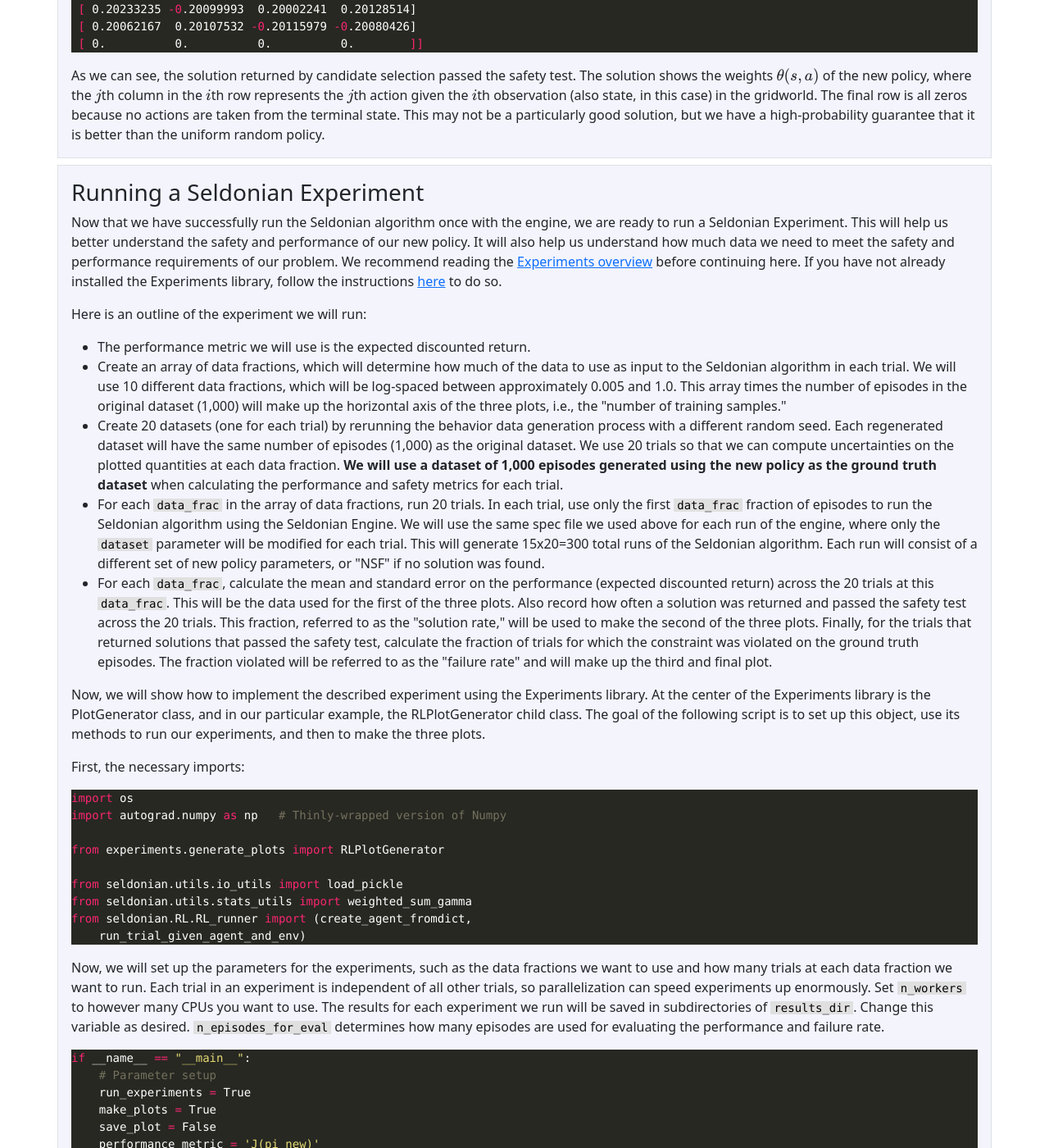
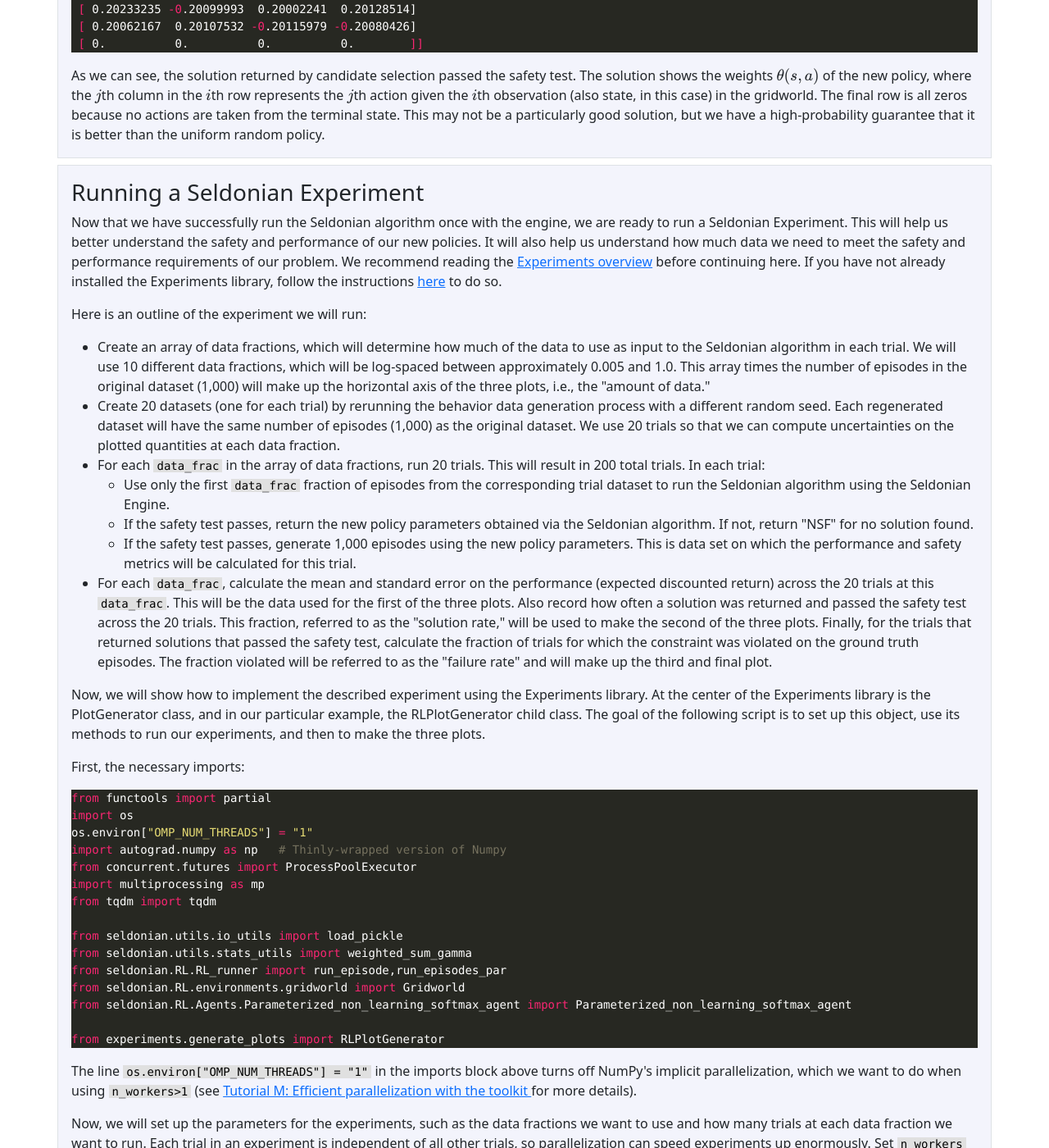
Before and after one commit to seldonian-framework/Tutorials, a Jekyll site: the page built from _tutorials/gridworld_RL_tutorial.md, in a window 1280 px wide and 1400 px high, scrolled down 8299 px. Shown: the whole window at 82% size. Built offline with Jekyll 4.4.1, drawn with Linux system fonts in a browser that asks for light colours; nearby versions of some CDN libraries; formulas are drawn with MathJax 3; some of the changed text lies outside the part shown.

Commit message:
edits on gridworld tutorial

```diff
--- a/_tutorials/gridworld_RL_tutorial.md
+++ b/_tutorials/gridworld_RL_tutorial.md
@@ -233,6 +233,7 @@
 <input type="button" style="float: right" class="btn btn-sm btn-secondary" onclick="copy2Clipboard(this)" value="Copy code snippet">
 {% highlight python %}
 # createSpec.py
+import autograd.numpy as np
 from seldonian.RL.Agents.Policies.Softmax import DiscreteSoftmax
 from seldonian.RL.Env_Description.Env_Description import Env_Description
 from seldonian.RL.Env_Description.Spaces import Discrete_Space
@@ -354,7 +354,6 @@
  [ 0.20233235 -0.20099993  0.20002241  0.20128514]
  [ 0.20062167  0.20107532 -0.20115979 -0.20080426]
  [ 0.          0.          0.          0.        ]]
-
 {% endhighlight bash %}
 
 </p>
@@ -364,18 +363,35 @@
 <div class="container p-3 my-2 border" style="background-color: #f3f4fc;">
 <h3 id="experiments"> Running a Seldonian Experiment </h3>
 <p>
-Now that we have successfully run the Seldonian algorithm once with the engine, we are ready to run a Seldonian Experiment. This will help us better understand the safety and performance of our new policy. It will also help us understand how much data we need to meet the safety and performance requirements of our problem. We recommend reading the <a href="https://seldonian-toolkit.github.io/Experiments/build/html/overview.html">Experiments overview</a> before continuing here. If you have not already installed the Experiments library, follow the instructions <a href="{{ "/tutorials/install_toolkit_tutorial/" | relative_url}}">here</a> to do so.
+Now that we have successfully run the Seldonian algorithm once with the engine, we are ready to run a Seldonian Experiment. This will help us better understand the safety and performance of our new policies. It will also help us understand how much data we need to meet the safety and performance requirements of our problem. We recommend reading the <a href="https://seldonian-toolkit.github.io/Experiments/build/html/overview.html">Experiments overview</a> before continuing here. If you have not already installed the Experiments library, follow the instructions <a href="{{ "/tutorials/install_toolkit_tutorial/" | relative_url}}">here</a> to do so.
 </p>
 
 <p>
     Here is an outline of the experiment we will run:
     <ul>
-        <li>The performance metric we will use is the expected discounted return.</li>
-        <li>Create an array of data fractions, which will determine how much of the data to use as input to the Seldonian algorithm in each trial. We will use 10 different data fractions, which will be log-spaced between approximately 0.005 and 1.0. This array times the number of episodes in the original dataset (1,000) will make up the horizontal axis of the three plots, i.e., the "number of training samples."</li>
-        <li>Create 20 datasets (one for each trial) by rerunning the behavior data generation process with a different random seed. Each regenerated dataset will have the same number of episodes (1,000) as the original dataset. We use 20 trials so that we can compute uncertainties on the plotted quantities at each data fraction. <b>We will use a dataset of 1,000 episodes generated using the new policy as the ground truth dataset</b> when calculating the performance and safety metrics for each trial. </li>
         <li>
-        For each <code class='codesnippet'>data_frac</code> in the array of data fractions, run 20 trials. In each trial, use only the first <code class='codesnippet'>data_frac</code> fraction of episodes to run the Seldonian algorithm using the Seldonian Engine. We will use the same spec file we used above for each run of the engine, where only the <code class='codesnippet'>dataset</code> parameter will be modified for each trial. This will generate 15x20=300 total runs of the Seldonian algorithm. Each run will consist of a different set of new policy parameters, or "NSF" if no solution was found. </li>
-        <li>For each <code class='codesnippet'>data_frac</code>, calculate the mean and standard error on the performance (expected discounted return) across the 20 trials at this <code class='codesnippet'>data_frac</code>. This will be the data used for the first of the three plots. Also record how often a solution was returned and passed the safety test across the 20 trials. This fraction, referred to as the "solution rate," will be used to make the second of the three plots. Finally, for the trials that returned solutions that passed the safety test, calculate the fraction of trials for which the constraint was violated on the ground truth episodes. The fraction violated will be referred to as the "failure rate" and will make up the third and final plot. </li>
+            Create an array of data fractions, which will determine how much of the data to use as input to the Seldonian algorithm in each trial. We will use 10 different data fractions, which will be log-spaced between approximately 0.005 and 1.0. This array times the number of episodes in the original dataset (1,000) will make up the horizontal axis of the three plots, i.e., the "amount of data."
+        </li>
+        <li>
+            Create 20 datasets (one for each trial) by rerunning the behavior data generation process with a different random seed. Each regenerated dataset will have the same number of episodes (1,000) as the original dataset. We use 20 trials so that we can compute uncertainties on the plotted quantities at each data fraction.
+        </li>
+        <li>
+            For each <code class='codesnippet'>data_frac</code> in the array of data fractions, run 20 trials. This will result in 200 total trials. In each trial:
+            <ul>
+                <li>
+                    Use only the first <code class='codesnippet'>data_frac</code> fraction of episodes from the corresponding trial dataset to run the Seldonian algorithm using the Seldonian Engine.
+                </li>
+                <li>
+                    If the safety test passes, return the new policy parameters obtained via the Seldonian algorithm. If not, return "NSF" for no solution found.
+                </li>
+                <li>
+                     If the safety test passes, generate 1,000 episodes using the new policy parameters. This is data set on which the performance and safety metrics will be calculated for this trial.
+                </li>
+            </ul>
+        </li>
+        <li>
+            For each <code class='codesnippet'>data_frac</code>, calculate the mean and standard error on the performance (expected discounted return) across the 20 trials at this <code class='codesnippet'>data_frac</code>. This will be the data used for the first of the three plots. Also record how often a solution was returned and passed the safety test across the 20 trials. This fraction, referred to as the "solution rate," will be used to make the second of the three plots. Finally, for the trials that returned solutions that passed the safety test, calculate the fraction of trials for which the constraint was violated on the ground truth episodes. The fraction violated will be referred to as the "failure rate" and will make up the third and final plot.
+        </li>
     </ul>
 </p>
 <p>
@@ -385,20 +401,30 @@
 <p>
 First, the necessary imports:
 {% highlight python %}
+from functools import partial
 import os
+os.environ["OMP_NUM_THREADS"] = "1"
 import autograd.numpy as np   # Thinly-wrapped version of Numpy
-
-from experiments.generate_plots import RLPlotGenerator
+from concurrent.futures import ProcessPoolExecutor
+import multiprocessing as mp
+from tqdm import tqdm
 
 from seldonian.utils.io_utils import load_pickle
 from seldonian.utils.stats_utils import weighted_sum_gamma
-from seldonian.RL.RL_runner import (create_agent_fromdict,
-    run_trial_given_agent_and_env)
+from seldonian.RL.RL_runner import run_episode,run_episodes_par
+from seldonian.RL.environments.gridworld import Gridworld
+from seldonian.RL.Agents.Parameterized_non_learning_softmax_agent import Parameterized_non_learning_softmax_agent
+
+from experiments.generate_plots import RLPlotGenerator
 {% endhighlight python %}
 </p>
 
 <p>
-Now, we will set up the parameters for the experiments, such as the data fractions we want to use and how many trials at each data fraction we want to run. Each trial in an experiment is independent of all other trials, so parallelization can speed experiments up enormously. Set <code class='codesnippet'>n_workers</code> to however many CPUs you want to use. The results for each experiment we run will be saved in subdirectories of <code class='codesnippet'>results_dir</code>. Change this variable as desired. <code class='codesnippet'>n_episodes_for_eval</code> determines how many episodes are used for evaluating the performance and failure rate.
+    The line <code class="codesnippet">os.environ["OMP_NUM_THREADS"] = "1"</code> in the imports block above turns off NumPy's implicit parallelization, which we want to do when using <code class="codesnippet">n_workers>1</code> (see <a href="{{ "/tutorials/parallelization_tutorial/" | relative_url}}"> Tutorial M: Efficient parallelization with the toolkit </a> for more details).
+</p>
+<p>
+    Now, we will set up the parameters for the experiments, such as the data fractions we want to use and how many trials at each data fraction we want to run. Each trial in an experiment is independent of all other trials, so parallelization can speed experiments up enormously. Set <code class='codesnippet'>n_workers</code> to however many CPUs you want to use. The results for each experiment we run will be saved in subdirectories of <code class='codesnippet'>results_dir</code>. Change this variable as desired. <code class='codesnippet'>n_episodes_for_eval</code> determines how many episodes are used for evaluating the performance and failure rate.
+</p>
 
 {% highlight python %}
 if __name__ == "__main__":
@@ -416,10 +442,10 @@
     plot_savename = os.path.join(results_dir,f'gridworld_{n_trials}trials.png')
     n_episodes_for_eval = 1000
 {% endhighlight python %}
-</p>
 
 <p>
-We will need to load the same spec object that we created for running the engine. As before, change the path to where you saved this file. We will modify some of the hyperparameters of gradient descent. This is not necessary, but we found that using these parameters resulted in better performance than the default parameters that we used to run the engine a single time. This also illustrates how to modify the spec object before running an experiment, which can be useful.
+    We will need to load the same spec object that we created for running the engine. As before, change the path to where you saved this file. We will modify some of the hyperparameters of gradient descent. This is not necessary, but we found that using these parameters resulted in better performance than the default parameters that we used to run the engine a single time. This also illustrates how to modify the spec object before running an experiment, which can be useful.
+</p>
 {% highlight python %}
     # Load spec
     specfile = './spec.pkl'
@@ -428,7 +454,6 @@
     spec.optimization_hyperparams['alpha_theta'] = 0.01
     spec.optimization_hyperparams['alpha_lamb'] = 0.01
 {% endhighlight python %}
-</p>
 
 <p>
 One of the remaining parameters of the plot generator is <code class='codesnippet'>perf_eval_fn</code>, a function that will be used to evaluate the performance in each trial. In general, this function is completely up to the user to define. During each trial, this function is called after the Seldonian algorithm has been run and only if the safety test passed for that trial. The <code class='codesnippet'>kwargs</code> passed to this function will always consist of the <code class='codesnippet'>model</code> object from the current trial and the <code class='codesnippet'>hyperparameter_and_setting_dict</code>. There is also the option to pass additional keyword arguments to this function via the <code class='codesnippet'>perf_eval_kwargs</code> parameter.
@@ -474,6 +499,7 @@
 
 <p>
 Next, we need to define the <code class='codesnippet'>hyperparameter_and_setting_dict</code> as we did in the <code>createSpec.py</code> script above. This is required for generating the datasets that we will use in each of the 20 trials, as well as for generating the data in the function we defined to evaluate the performance. Note that in this case the number of episodes that we use for generating the trial datasets and the number of episodes that we use for evaluating the performance are the same. This does not need to be the case, as we can pass a different value for <code class='codesnippet'>n_episodes_for_eval</code> via <code class='codesnippet'>perf_eval_kwargs</code> if we wanted to.
+</p>
 
 {% highlight python %}
     hyperparameter_and_setting_dict = {}
@@ -483,7 +509,6 @@
     hyperparameter_and_setting_dict["num_trials"] = 1
     hyperparameter_and_setting_dict["vis"] = False
 {% endhighlight python %}
-</p>
 
 <p>
 Now we are ready to make the <code class='codesnippet'>RLPlotGenerator</code> object.
@@ -531,17 +556,35 @@
 
 <input type="button" style="float: right" class="btn btn-sm btn-secondary" onclick="copy2Clipboard(this)" value="Copy code snippet">
 {% highlight python %}
-# generate_gridworld_plots.py
+# run_experiment.py
+from functools import partial
 import os
+os.environ["OMP_NUM_THREADS"] = "1"
 import autograd.numpy as np   # Thinly-wrapped version of Numpy
+from concurrent.futures import ProcessPoolExecutor
+
+from seldonian.utils.io_utils import load_pickle
+from seldonian.utils.stats_utils import weighted_sum_gamma
+from seldonian.RL.RL_runner import run_episode
+from seldonian.RL.environments.gridworld import Gridworld
+from seldonian.RL.Agents.Parameterized_non_learning_softmax_agent import Parameterized_non_learning_softmax_agent
 
 from experiments.generate_plots import RLPlotGenerator
 
-from seldonian.utils.io_utils import load_pickle
-from seldonian.utils.stats_utils import weighted_sum_gamma
-from seldonian.RL.RL_runner import (create_agent_fromdict,
-    run_trial_given_agent_and_env)
-from seldonian.RL.environments.gridworld import Gridworld
+from createSpec import GridworldSoftmax
+
+def create_env_func():
+    return Gridworld(size=3)
+
+def create_agent_func(new_params):
+    dummy_env = Gridworld(size=3)
+    env_description = dummy_env.get_env_description()
+    agent = Parameterized_non_learning_softmax_agent(
+        env_description=env_description,
+        hyperparam_and_setting_dict={},
+    )
+    agent.set_new_params(new_params)
+    return agent
 
 def generate_episodes_and_calc_J(**kwargs):
     """ Calculate the expected discounted return
@@ -552,62 +595,67 @@
         the expected discounted return
     :rtype: (List(Episode),float)
     """
+    model = kwargs['model']
+    num_episodes = kwargs['n_episodes_for_eval']
+    hyperparameter_and_setting_dict = kwargs['hyperparameter_and_setting_dict']
+
     # Get trained model weights from running the Seldonian algo
-    model = kwargs['model']
     new_params = model.policy.get_params()
 
-    # create env and agent
-    hyperparameter_and_setting_dict = kwargs['hyperparameter_and_setting_dict']
-    agent = create_agent_fromdict(hyperparameter_and_setting_dict)
-    env = Gridworld(size=3)
-
-    # set agent's weights to the trained model weights
-    agent.set_new_params(new_params)
-
-    # generate episodes
-    num_episodes = kwargs['n_episodes_for_eval']
-    episodes = run_trial_given_agent_and_env(
-        agent=agent,env=env,num_episodes=num_episodes)
+    # Create the env and agent (setting the new policy params)
+    # and run the episodes
+    episodes = []
+    env = create_env_func()
+    agent = create_agent_func(new_params)
+    for i in range(num_episodes):
+        episodes.append(run_episode(agent,env))
 
     # Calculate J, the discounted sum of rewards
-    returns = np.array([weighted_sum_gamma(ep.rewards,env.gamma) for ep in episodes])
+    returns = np.array([weighted_sum_gamma(ep.rewards,gamma=0.9) for ep in episodes])
     J = np.mean(returns)
     return episodes,J
 
 if __name__ == "__main__":
     # Parameter setup
+    np.random.seed(99)
     run_experiments = True
     make_plots = True
     save_plot = False
-    performance_metric = 'J(pi_new)'
-    n_trials = 5
-    data_fracs = np.logspace(-2.3,0,10)
-    n_workers = 8
+    include_legend = True
+
+    num_episodes = 1000 # For making trial datasets and for looking up specfile
+    n_episodes_for_eval = 1000
+    n_trials = 20
+    data_fracs = np.logspace(-3,0,10)
+    n_workers_for_episode_generation = 1
+    n_workers = 6
+
+    frac_data_in_safety = 0.6
     verbose=True
-    results_dir = f'results/gridworld_tutorial'
+    results_dir = f'results/gridworld_{num_episodes}episodes_{n_trials}trials'
     os.makedirs(results_dir,exist_ok=True)
-    plot_savename = os.path.join(results_dir,f'gridworld_{n_trials}trials.png')
-    n_episodes_for_eval = 1000
+    plot_savename = os.path.join(results_dir,f'gridworld_experiment.png')
     # Load spec
     specfile = f'./spec.pkl'
     spec = load_pickle(specfile)
-    spec.optimization_hyperparams['num_iters'] = 40
-    spec.optimization_hyperparams['alpha_theta'] = 0.01
-    spec.optimization_hyperparams['alpha_lamb'] = 0.01
-    spec.optimization_hyperparams['beta_velocity'] = 0.9
-    spec.optimization_hyperparams['beta_rmspropr'] = 0.95
-
-    hyperparameter_and_setting_dict = {}
-    hyperparameter_and_setting_dict["env"] = Gridworld(size=3)
-    hyperparameter_and_setting_dict["agent"] = "Parameterized_non_learning_softmax_agent"
-    hyperparameter_and_setting_dict["num_episodes"] = 1000
-    hyperparameter_and_setting_dict["num_trials"] = 1
-    hyperparameter_and_setting_dict["vis"] = False
 
     perf_eval_fn = generate_episodes_and_calc_J
     perf_eval_kwargs = {
         'n_episodes_for_eval':n_episodes_for_eval,
+        'env_kwargs':spec.model.env_kwargs,
     }
+    initial_solution = np.zeros((9,4)) # theta values
+    # The setup for generating behavior data for the experiment trials.
+    hyperparameter_and_setting_dict = {}
+    hyperparameter_and_setting_dict["create_env_func"] = create_env_func
+    hyperparameter_and_setting_dict["create_agent_func"] = partial(
+        create_agent_func,
+        new_params=initial_solution,
+    )
+    hyperparameter_and_setting_dict["num_episodes"] = num_episodes
+    hyperparameter_and_setting_dict["n_workers_for_episode_generation"] = n_workers_for_episode_generation
+    hyperparameter_and_setting_dict["num_trials"] = 1 # Leave as 1 - it is not the same "trial" as experiment trial.
+    hyperparameter_and_setting_dict["vis"] = False
 
     plot_generator = RLPlotGenerator(
         spec=spec,
@@ -620,16 +668,19 @@
         perf_eval_kwargs=perf_eval_kwargs,
         results_dir=results_dir,
         )
+
     if run_experiments:
         plot_generator.run_seldonian_experiment(verbose=verbose)
 
     if make_plots:
-        plot_generator.make_plots(
-            fontsize=12,
-            legend_fontsize=12,
-            performance_label=performance_metric,
-            savename=plot_savename if save_plot else None,
-            save_format="png")
+        plot_generator.make_plots(fontsize=18,
+            performance_label=r"$J(\pi_{\mathrm{new}})$",
+            include_legend=include_legend,
+            save_format="png",
+            title_fontsize=18,
+            legend_fontsize=16,
+            custom_title=r"$J(\pi_{\mathrm{new}}) \geq -0.25$ (vanilla gridworld 3x3)",
+            savename=plot_savename if save_plot else None)
 {% endhighlight python %}
 </div>
 
```
Also changed, not shown: other parts of _tutorials/gridworld_RL_tutorial.md (+0 -1 lines).
